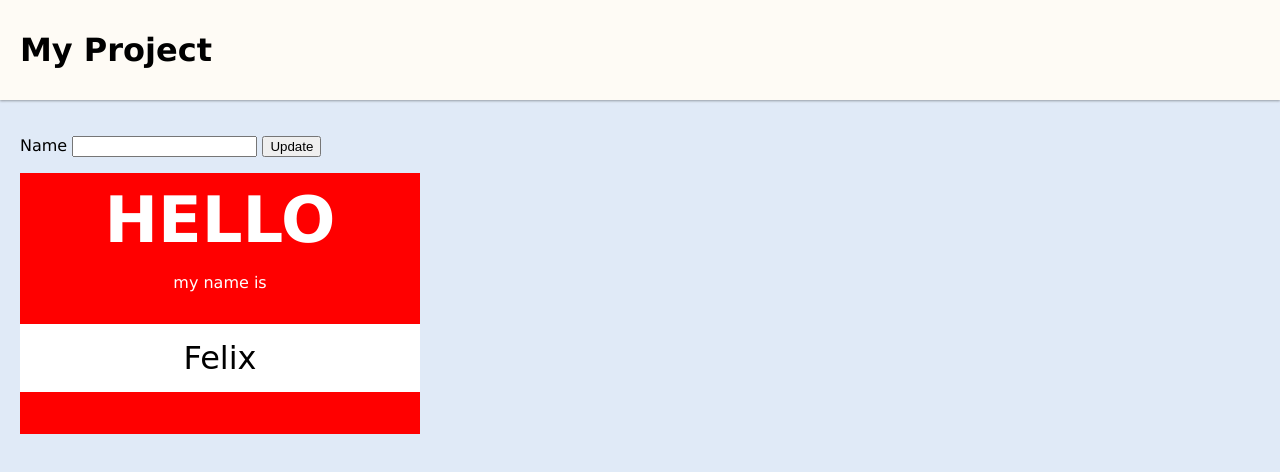
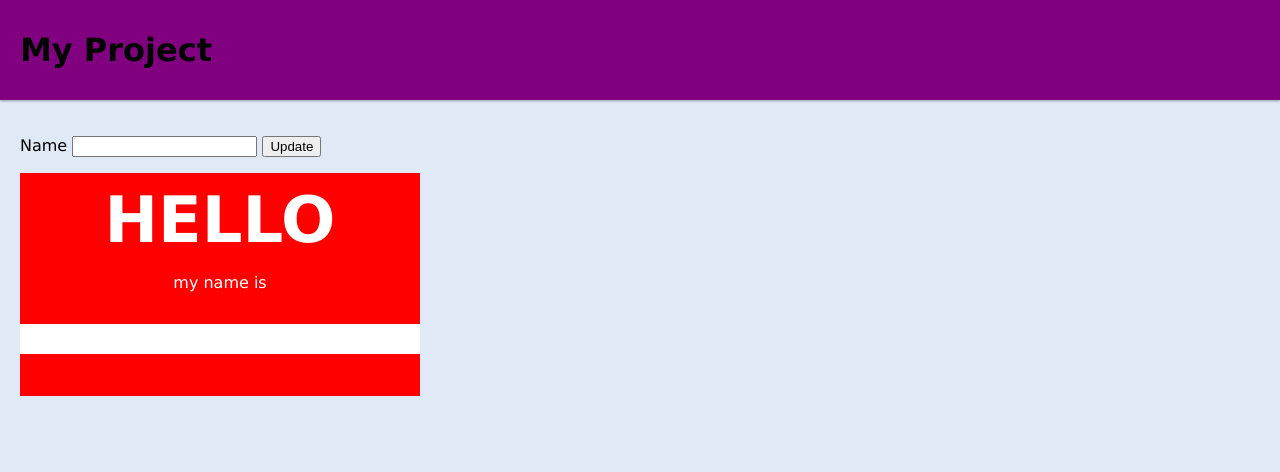
Before and after one commit to alchemycodelab/dec-2022-name-tag, a plain HTML site: page index.html in a window 1280 px wide. Both pictures are taken after a click on the button "Update". Drawn offline with Linux system fonts and the light colour scheme.

Commit message:
changing the name with javascript

```diff
--- a/app.js
+++ b/app.js
@@ -1,24 +1,13 @@
-console.log('hello world from app.js');
+// const booger = document.getElementById('nametag');
+// booger.style.backgroundColor = 'purple';
 
-// data types
-// numbers
-42;
-// strings
-const answer = '42';
-// can't do this to constants!
-// answer = 12;
-let dogName = 'Ben Donich';
-console.log(`My dog's name is ${dogName}. ${dogName} is very cute. ${dogName} is 7 years old.`);
-
-// arrays
-let colors = ['red', 'green', 'blue'];
-console.log(colors);
-console.log(colors[2]);
-
-// objects
-let benny = {
-    name: 'Benny',
-    age: 7,
-    breeds: ['Terrier', 'Chihauhau', 'Pekingese'],
-};
-console.log(benny);
+const nameDisplay = document.getElementById('name-display');
+const nameInput = document.getElementById('name-input');
+const button = document.getElementById('update-button');
+button.addEventListener('click', () => {
+    console.log('i am clicking the button');
+    console.log(nameDisplay);
+    // nameDisplay.textContent = 'Julie';
+    nameDisplay.textContent = nameInput.value;
+    nameDisplay.style.color = 'red';
+});
--- a/index.html
+++ b/index.html
@@ -6,9 +6,6 @@
         <meta http-equiv="X-UA-Compatible" content="ie=edge" />
 
         <script type="module" src="app.js"></script>
-        <script>
-            console.log('hello world!');
-        </script>
 
         <!-- put css fonts here -->
 
@@ -18,23 +15,23 @@
     </head>
 
     <body>
-        <header>
+        <header style="background-color: purple">
             <h1>My Project</h1>
         </header>
 
         <main>
             <p>
                 Name
-                <input />
+                <input id="name-input" />
                 <!-- user types in the name -->
-                <button>Update</button>
+                <button id="update-button">Update</button>
                 <!-- user clicks the button -->
             </p>
 
-            <div class="nametag">
+            <div id="nametag">
                 <p class="greeting">Hello</p>
                 <p>my name is</p>
-                <p class="name">Felix</p>
+                <p id="name-display" class="name">Felix</p>
                 <!-- thing that will be updated -->
             </div>
         </main>
--- a/style.css
+++ b/style.css
@@ -29,7 +29,7 @@ main {
     padding: 20px;
 }
 
-.nametag {
+#nametag {
     width: 400px;
     padding-bottom: 10px;
 
```
Also changed, not shown: datatypes.js (added, +37 -0 lines).
